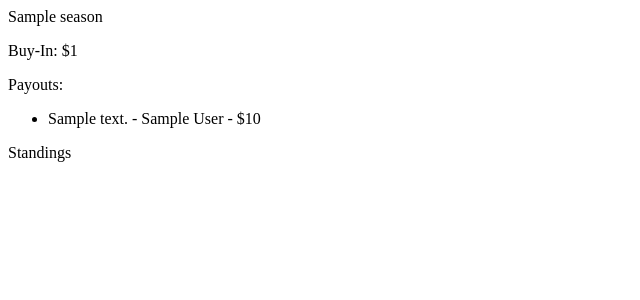
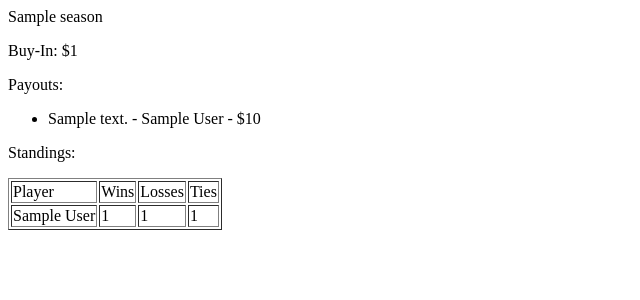
Before and after one commit to andrew-h-lam/ffleaguehistory, a Django app: page /leaguehistory/season/1/ in a window 1280 px wide. Shown: the top 300 px of the page, without its empty margins (0-640 px from the left). Run offline with Django 3.2, Linux system fonts and the light colour scheme; tables that the repository leaves empty hold one stand-in row (values such as "Sample post").

Commit message:
add standings

```diff
--- a/leaguehistory/admin.py
+++ b/leaguehistory/admin.py
@@ -1,7 +1,8 @@
 from django.contrib import admin
-from .models import Player, Season, Matchup, Payout
+from .models import Player, Season, Matchup, Payout, Standings
 
 admin.site.register(Player)
 admin.site.register(Season)
 admin.site.register(Matchup)
 admin.site.register(Payout)
+admin.site.register(Standings)
--- a/leaguehistory/models.py
+++ b/leaguehistory/models.py
@@ -30,3 +30,10 @@ class Payout(models.Model):
     player = models.ForeignKey(Player)
     description = models.CharField(max_length=50)
     amount = models.IntegerField()
+
+class Standings(models.Model):
+    season = models.ForeignKey(Season)
+    player = models.ForeignKey(Player)
+    wins = models.IntegerField()
+    losses = models.IntegerField()
+    ties = models.IntegerField()
--- a/leaguehistory/templates/season/season_detail.html
+++ b/leaguehistory/templates/season/season_detail.html
@@ -9,8 +9,20 @@
             <li>{{ payout.description }} - {{ payout.player.first_name }} {{ payout.player.last_name }} - ${{ payout.amount }} </li>
         {% endfor %}
     {% else %}
-    <h3>Error</h3>
+        <h2>No Payout Information</h2>
     {% endif %}
     </ul>
 
-<p>Standings</p>
+<p>Standings: </p>
+    {% if standings %}
+        <table border="1">
+            <tr><td>Player</td><td>Wins</td><td>Losses</td><td>Ties</td></tr>
+        {% for record in standings %}
+            <tr><td>{{ record.player.first_name }} {{ record.player.last_name }}</td>
+                <td>{{ record.wins }}</td><td>{{ record.losses }}</td><td>{{ record.ties }}</td>
+            </tr>
+        {% endfor %}
+        </table>
+    {% else %}
+        <h2>No Standings Information</h2>
+    {% endif %}
--- a/leaguehistory/views.py
+++ b/leaguehistory/views.py
@@ -1,6 +1,6 @@
 from django.http import Http404, HttpResponseRedirect, HttpResponse
 from django.shortcuts import render
-from .models import Season, Player, Matchup, Payout
+from .models import Season, Player, Matchup, Payout, Standings
 
 def index(request):
     all_season = Season.objects.all()
@@ -41,11 +41,13 @@ def season_detail(request, season_id):
 
     players = Matchup.objects.order_by('home_team_id').values('home_team_id').distinct()
     payouts = Payout.objects.select_related('player').filter(season_id=season_id)
+    standings = Standings.objects.select_related('player').filter(season_id=season_id)
 
     context = {
         'season': season,
         'players': players,
-        'payouts': payouts
+        'payouts': payouts,
+        'standings': standings
     }
 
     return render(request, 'season/season_detail.html', context)
```
Also changed, not shown: 1 other file.
